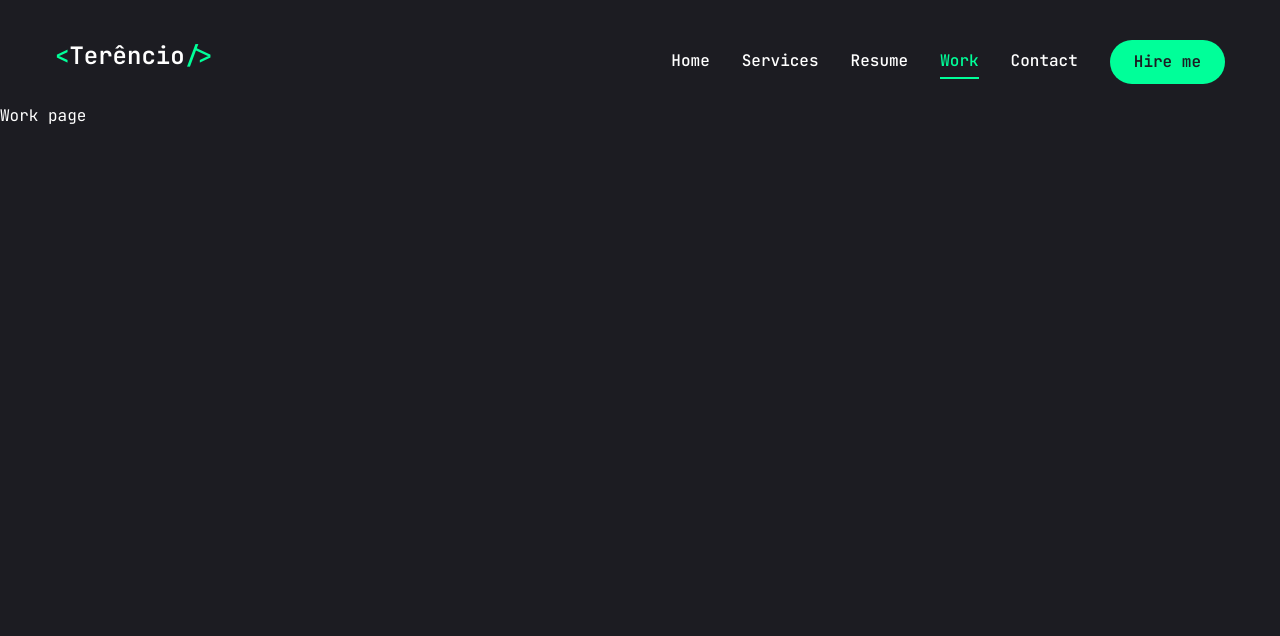
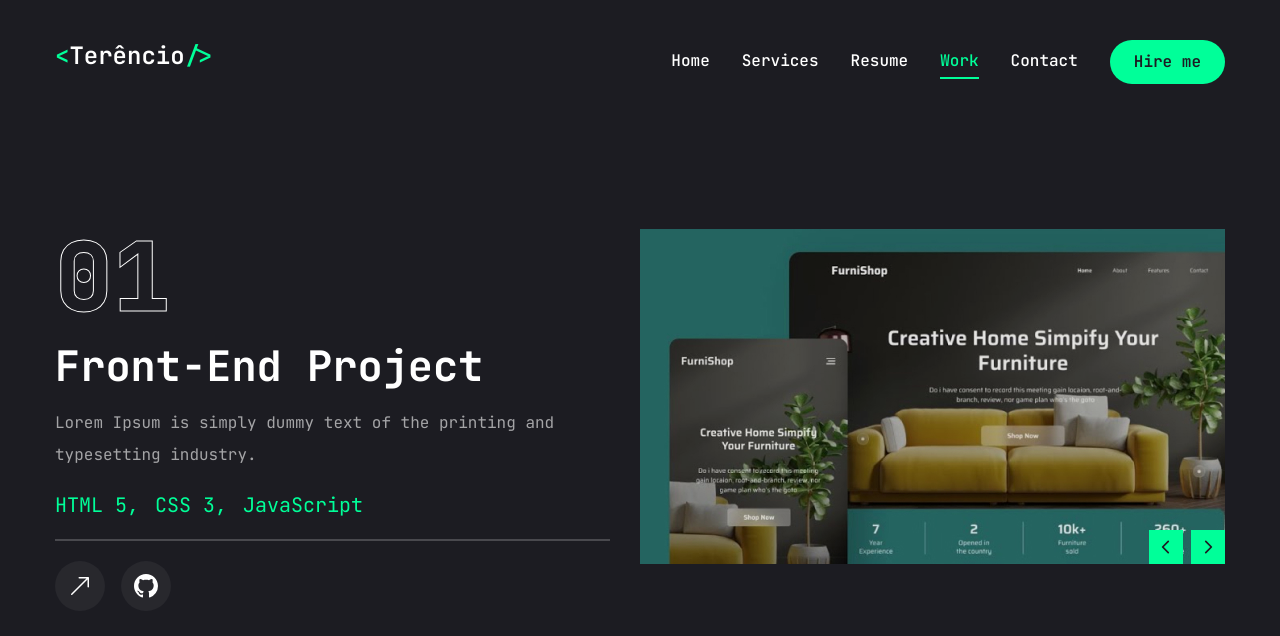
Before and after one commit to Jh-Terencio/portifolio, a Next.js app: page /work in a window 1280 px wide. Shown: the top 636 px of the page. Built offline with nearby package versions, Linux system fonts and the light colour scheme.

Commit message:
Finishing works page

```diff
--- a/app/resume/page.jsx
+++ b/app/resume/page.jsx
@@ -147,7 +147,7 @@
       initial={{opacity: 0}}
       animate={{
         opacity: 1,
-        transition: {delay: 2.4, duration: 0.4, ease: "easeIn"}
+        transition: {delay: 1.8, duration: 0.4, ease: "easeIn"}
       }}
       className="min-h-[80vh] flex items-center justify-center py-12 xl:py-0"
     >
--- a/app/services/page.jsx
+++ b/app/services/page.jsx
@@ -39,7 +39,7 @@
           initial={{ opacity: 0 }}
           animate={{
             opacity: 1,
-            transition: {delay: 2.4, duration: 0.4, ease: "easeIn"},
+            transition: {delay: 1.8, duration: 0.4, ease: "easeIn"},
           }}
           className="grid grid-cols-1 md:grid-cols-2 gap-[30px]"
         >
--- a/app/work/page.jsx
+++ b/app/work/page.jsx
@@ -1,8 +1,156 @@
-import React from 'react'
+"use client";
+
+import { motion } from "framer-motion";
+import React, { useState } from "react";
+import { Swiper, SwiperSlide } from "swiper/react";
+import "swiper/css";
+import { BsArrowUpRight, BsGithub } from "react-icons/bs"
+import { Tooltip, TooltipContent, TooltipProvider, TooltipTrigger } from "@/components/ui/tooltip";
+import Link from "next/link";
+import Image from "next/image";
+import WorkSliderBtns from "@/components/ui/WorkSliderBtns";
+
+
+const projects = [
+  {
+    num: "01",
+    category: "Front-End",
+    title: "Project 1",
+    description: "Lorem Ipsum is simply dummy text of the printing and typesetting industry.",
+    stack: [{name: "HTML 5"}, {name: "CSS 3"}, {name: "JavaScript"}],
+    image: "/assets/work/thumb1.png",
+    live: "",
+    github: "",
+  },
+  {
+    num: "02",
+    category: "Front-End",
+    title: "Project 2",
+    description: "Lorem Ipsum is simply dummy text of the printing and typesetting industry.",
+    stack: [{name: "HTML 5"}, {name: "CSS 3"}, {name: "JavaScript"}],
+    image: "/assets/work/thumb2.png",
+    live: "",
+    github: "",
+  },
+  {
+    num: "03",
+    category: "Front-End",
+    title: "Project 3",
+    description: "Lorem Ipsum is simply dummy text of the printing and typesetting industry.",
+    stack: [{name: "HTML 5"}, {name: "CSS 3"}, {name: "JavaScript"}],
+    image: "/assets/work/thumb3.png",
+    live: "",
+    github: "",
+  },
+]
+
 
 const Work = () => {
+  const [project, setProject] = useState(projects[0])
+
+  const handleSlideCHange = (swiper) => {
+    const currentIndex = swiper.activeIndex;
+
+    setProject(projects[currentIndex])
+  }
+
   return (
-    <div>Work page</div>
+    <motion.section
+      initial={{opacity: 0}}
+      animate={{opacity: 1, transition: {delay: 1.8, duration: 0.4, ease: "easeIn"},}}
+      className="min-h-[80vh] flex flex-col justify-center py-12 xl:px-0"
+    >
+      <div className="container max-auto">
+        <div className="flex flex-col xl:flex-row xl:gap-[30px]">
+          <div className="w-full xl:w-[50%] xl:h-[380px] flex flex-col xl:justify-between order-2 xl:order-none">
+            <div className="flex flex-col gap-[20px]">
+              {/* Outiline number */}
+              <div className="text-8xl leading-none font-extrabold text-transparent text-outline">
+                {project.num}
+              </div>
+              {/* Project category */}
+              <h2 className="text-[42px] font-bold leading-none text-white group-hover:text-accent transition-all duration-500 capitalize">
+                {project.category} project
+              </h2>
+              {/* Project description */}
+              <p className="text-white/60">
+                {project.description}
+              </p>
+              {/* Stack */}
+              <ul className="flex gap-4">
+                {project.stack.map((item, index) => {
+                  return <li key={index} className="text-xl text-accent">
+                    {item.name}
+                    {index !== project.stack.length - 1 && ","}
+                  </li>
+                })}
+              </ul>
+              {/* Border */}
+              <div className="border border-white/20"></div>
+              {/* Buttons */}
+              <div className="flex items-center gap-4">
+                {/* Live project button */}
+                <Link href={project.live}>
+                  <TooltipProvider delayDuration={100}>
+                    <Tooltip>
+                      <TooltipTrigger className="w-[50px] h-[50px] rounded-full bg-white/5 flex justify-center items-center group">
+                        <BsArrowUpRight className="text-white text-2xl group-hover:text-accent"/>
+                      </TooltipTrigger>
+                      <TooltipContent>
+                        <p>Live project</p>
+                      </TooltipContent>
+                    </Tooltip>
+                  </TooltipProvider>
+                </Link>
+                {/* Github project button */}
+                <Link href={project.github}>
+                  <TooltipProvider delayDuration={100}>
+                    <Tooltip>
+                      <TooltipTrigger className="w-[50px] h-[50px] rounded-full bg-white/5 flex justify-center items-center group">
+                        <BsGithub className="text-white text-2xl group-hover:text-accent"/>
+                      </TooltipTrigger>
+                      <TooltipContent>
+                        <p>Github repository</p>
+                      </TooltipContent>
+                    </Tooltip>
+                  </TooltipProvider>
+                </Link>
+              </div>
+            </div>
+          </div>
+          <div className="w-full xl:w-[50%]">
+            <Swiper
+              spaceBetween={30}
+              slidesPerView={1}
+              className="xl:h-[335px] mb-12"
+              onSlideChange={handleSlideCHange}
+            >
+              {projects.map((project, index) => {
+                return <SwiperSlide key={index} className="w-full">
+                  <div className="h-[460px] relative group flex justify-center items-center bg-pink-50/20">
+                    {/* Overlay */}
+                    <div className="absolute top-0 bottom-0 w-full h-full bg-black/10 z-10"></div>
+                    {/* Image */}
+                    <div className="relative w-full h-full">
+                      <Image
+                        src={project.image}
+                        fill
+                        className="object-cover"
+                        alt=""
+                      />
+                    </div>
+                  </div>
+                </SwiperSlide>
+              })}
+              <WorkSliderBtns
+                containerStyles="flex gap-2 absolute right-0 bottom-[calc(50%_-_22px)] xl:bottom-0 z-20 w-full justify-between xl:w-max xl:justify-none"
+                btnStyles="bg-accent hover:bg-accent-hover text-primary text-[18px] w-[34px] h-[34px] flex justify-center items-center transition-all"
+              />
+            </Swiper>
+          </div>
+        </div>
+      </div>
+    </motion.section>
   )
 }
 
--- /dev/null
+++ b/components/ui/WorkSliderBtns.jsx
@@ -0,0 +1,22 @@
+"use client";
+
+import { useSwiper } from "swiper/react";
+import { PiCaretLeftBold, PiCaretRightBold } from "react-icons/pi"
+
+const WorkSliderBtns = ({containerStyles, btnStyles, iconsStyles}) => {
+
+  const swiper = useSwiper()
+
+  return (
+    <div className={containerStyles}>
+      <button className={btnStyles} onClick={() => swiper.slidePrev()}>
+        <PiCaretLeftBold className={iconsStyles} />
+      </button>
+      <button className={btnStyles} onClick={() => swiper.slideNext()}>
+        <PiCaretRightBold className={iconsStyles} />
+      </button>
+    </div>
+  )
+}
+
+export default WorkSliderBtns
--- a/package.json
+++ b/package.json
@@ -24,6 +24,7 @@
     "react-countup": "^6.5.3",
     "react-dom": "^18",
     "react-icons": "^5.2.1",
+    "swiper": "^11.1.8",
     "tailwind-merge": "^2.4.0",
     "tailwindcss-animate": "^1.0.7"
   },
```
Also changed, not shown: 1 other file (tests, documents, lock files or other folders).
